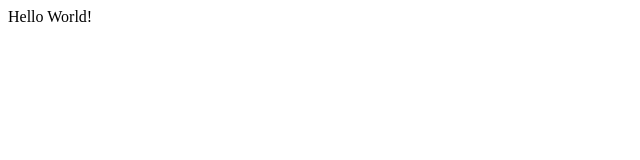
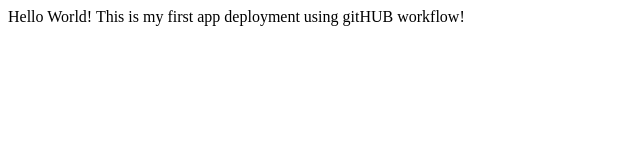
Before and after one commit to messageNaeem/Myfirst, a plain HTML site: page index.html in a window 1280 px wide. Shown: the whole page, without its empty margins (0-640 px from the left). Drawn offline with Linux system fonts and the light colour scheme.

Commit message:
MyFirstWorkflow
automating deployments - My first workflow!

```diff
--- a/index.html
+++ b/index.html
@@ -4,6 +4,6 @@
     <title>My first html program</title>
 </head>
 <body>
-    <div>Hello World!</div>
+    <div>Hello World! This is my first app deployment using gitHUB workflow!</div>
 </body>
 </html>
```
